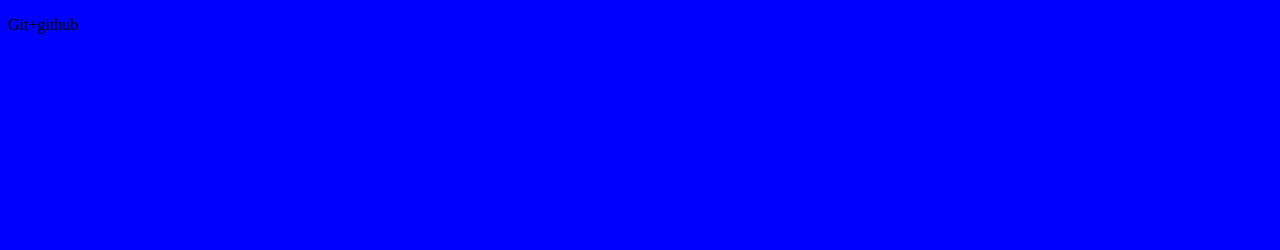
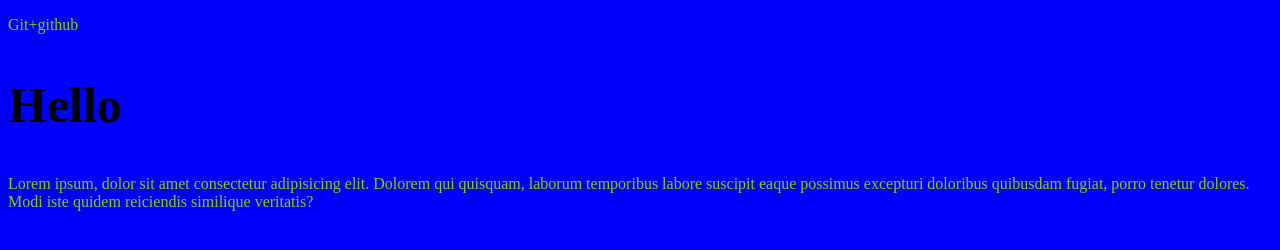
Before and after one commit to Mage-Knight/Learn-Git, a plain HTML site: page index.html in a window 1280 px wide. Drawn offline with Linux system fonts and the light colour scheme.

Commit message:
Our first modifications

```diff
--- a/css/main.css
+++ b/css/main.css
@@ -1,3 +1,9 @@
 body{
     background-color: blue;
 }
+p{
+    color: rgb(143, 204, 11);
+}
+h2{
+    font-size: 50px;
+}
--- a/index.html
+++ b/index.html
@@ -9,5 +9,12 @@
 </head>
 <body>
     <p>Git+github</p>
+    <h2>Hello</h2>
+    <p>Lorem ipsum, dolor sit amet consectetur
+        adipisicing elit. Dolorem qui quisquam,
+        laborum temporibus labore suscipit eaque
+        possimus excepturi doloribus quibusdam
+        fugiat, porro tenetur dolores. Modi iste
+        quidem reiciendis similique veritatis?</p>
 </body>
 </html>
```
